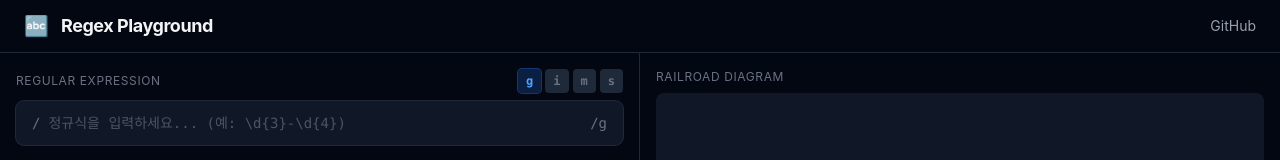
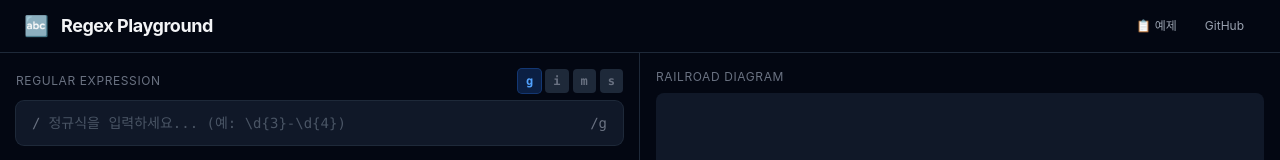
Before and after one commit to Dev-2A/regex-playground, a React (Vite) app: page / in a window 1280 px wide. Shown: the top 160 px of the page. Built offline with nearby package versions, Linux system fonts and the light colour scheme.

Commit message:
✨ 프리셋 예제 10종 + URL 공유 기능 구현

```diff
--- a/src/App.jsx
+++ b/src/App.jsx
@@ -1,4 +1,4 @@
-import { useState, useCallback } from "react";
+import { useState, useCallback, useEffect } from "react";
 import Header from "./components/Layout/Header";
 import PanelLayout from "./components/Layout/PanelLayout";
 import RegexInput from "./components/Editor/RegexInput";
@@ -10,6 +10,7 @@ import CheatSheetPanel from "./components/CheatSheet/CheatSheetPanel";
 import HistoryPanel from "./components/History/HistoryPanel";
 import { useRegex } from "./hooks/useRegex";
 import { useHistory } from "./hooks/useHistory";
+import { decodeFromUrl } from "./utils/shareUrl";
 
 function App() {
   const {
@@ -33,6 +34,20 @@ function App() {
   const [replaceValue, setReplaceValue] = useState("");
   const [replaceVisible, setReplaceVisible] = useState(false);
 
+  // URL에서 상태 복원 (최초 1회)
+  useEffect(() => {
+    const fromUrl = decodeFromUrl();
+    if (fromUrl) {
+      setPattern(fromUrl.pattern);
+      if (fromUrl.flags) setFlagsFromString(fromUrl.flags);
+      if (fromUrl.testString) setTestString(fromUrl.testString);
+      if (fromUrl.replaceValue) {
+        setReplaceValue(fromUrl.replaceValue);
+        setReplaceVisible(true);
+      }
+    }
+  }, []); // eslint-disable-line react-hooks/exhaustive-deps
+
   const handleInsertPattern = useCallback(
     (syntax) => {
       setPattern((prev) => prev + syntax);
@@ -55,9 +70,25 @@ function App() {
     [setPattern, setFlagsFromString, setTestString],
   );
 
+  const handleSelectPreset = useCallback(
+    (preset) => {
+      setPattern(preset.pattern);
+      setFlagsFromString(preset.flags);
+      setTestString(preset.testString);
+      setReplaceValue("");
+    },
+    [setPattern, setFlagsFromString, setTestString],
+  );
+
   return (
     <div className="h-screen flex flex-col bg-gray-950 text-gray-100">
-      <Header />
+      <Header
+        onSelectPreset={handleSelectPreset}
+        pattern={pattern}
+        flagString={flagString}
+        testString={testString}
+        replaceValue={replaceValue}
+      />
       <PanelLayout
         left={
           <>
--- a/src/components/Layout/Header.jsx
+++ b/src/components/Layout/Header.jsx
@@ -1,4 +1,13 @@
-function Header() {
+import PresetDropdown from "./PresetDropdown";
+import ShareButton from "./ShareButton";
+
+function Header({
+  onSelectPreset,
+  pattern,
+  flagString,
+  testString,
+  replaceValue,
+}) {
   return (
     <header className="flex items-center justify-between px-6 py-3 border-b border-gray-800 bg-gray-950">
       <div className="flex items-center gap-3">
@@ -7,12 +16,19 @@ function Header() {
           Regex Playground
         </h1>
       </div>
-      <div className="flex items-center gap-3">
+      <div className="flex items-center gap-1">
+        <PresetDropdown onSelect={onSelectPreset} />
+        <ShareButton
+          pattern={pattern}
+          flags={flagString}
+          testString={testString}
+          replaceValue={replaceValue}
+        />
         <a
           href="https://github.com/Dev-2A/regex-playground"
           target="_blank"
           rel="noopener noreferrer"
-          className="text-gray-400 hover:text-gray-200 transition-colors text-sm"
+          className="px-3 py-1.5 rounded-lg text-xs text-gray-400 hover:text-gray-200 hover:bg-gray-800 transition-colors"
         >
           GitHub
         </a>
--- /dev/null
+++ b/src/components/Layout/PresetDropdown.jsx
@@ -0,0 +1,58 @@
+import { useState, useRef, useEffect } from "react";
+import { presets } from "../../data/presets";
+
+function PresetDropdown({ onSelect }) {
+  const [open, setOpen] = useState(false);
+  const ref = useRef(null);
+
+  useEffect(() => {
+    function handleClickOutside(e) {
+      if (ref.current && !ref.current.contains(e.target)) {
+        setOpen(false);
+      }
+    }
+    document.addEventListener("mousedown", handleClickOutside);
+    return () => document.removeEventListener("mousedown", handleClickOutside);
+  }, []);
+
+  return (
+    <div className="relative" ref={ref}>
+      <button
+        onClick={() => setOpen((v) => !v)}
+        className="px-3 py-1.5 rounded-lg text-xs text-gray-400 hover:text-gray-200 hover:bg-gray-800 transition-colors"
+      >
+        📋 예제
+      </button>
+
+      {open && (
+        <div className="absolute top-full right-0 mt-1 w-64 bg-gray-900 border border-gray-700 rounded-lg shadow-xl z-50 overflow-hidden">
+          <div className="px-3 py-2 border-b border-gray-800">
+            <p className="text-xs text-gray-500 uppercase tracking-wider">
+              프리셋 예제
+            </p>
+          </div>
+          <div className="max-h-72 overflow-y-auto">
+            {presets.map((preset) => (
+              <button
+                key={preset.id}
+                onClick={() => {
+                  onSelect(preset);
+                  setOpen(false);
+                }}
+                className="w-full text-left px-3 py-2.5 hover:bg-gray-800 transition-colors border-b border-gray-800/50 last:border-b-0"
+              >
+                <p className="text-sm text-gray-200">{preset.name}</p>
+                <p className="text-xs text-gray-500 font-mono mt-0.5 truncate">
+                  /{preset.pattern.slice(0, 40)}
+                  {preset.pattern.length > 40 ? "..." : ""}/{preset.flags}
+                </p>
+              </button>
+            ))}
+          </div>
+        </div>
+      )}
+    </div>
+  );
+}
+
+export default PresetDropdown;
--- /dev/null
+++ b/src/components/Layout/ShareButton.jsx
@@ -0,0 +1,41 @@
+import { useState } from "react";
+import { encodeToUrl, copyToClipboard } from "../../utils/shareUrl";
+
+function ShareButton({ pattern, flags, testString, replaceValue }) {
+  const [copied, setCopied] = useState(false);
+
+  const handleShare = async () => {
+    const url = encodeToUrl(pattern, flags, testString, replaceValue);
+    const success = await copyToClipboard(url);
+    if (success) {
+      setCopied(true);
+      // URL도 주소표시줄에 반영
+      window.history.replaceState(
+        null,
+        "",
+        url.split(window.location.origin)[1],
+      );
+      setTimeout(() => setCopied(false), 2000);
+    }
+  };
+
+  if (!pattern) return null;
+
+  return (
+    <button
+      onClick={handleShare}
+      className={`
+        px-3 py-1.5 rounded-lg text-xs transition-all duration-200
+        ${
+          copied
+            ? "bg-emerald-500/20 text-emerald-400"
+            : "text-gray-400 hover:text-gray-200 hover:bg-gray-800"
+        }
+      `}
+    >
+      {copied ? "✅ 복사됨!" : "🔗 공유"}
+    </button>
+  );
+}
+
+export default ShareButton;
--- /dev/null
+++ b/src/data/presets.js
@@ -0,0 +1,79 @@
+export const presets = [
+  {
+    id: "email",
+    name: "📧 이메일",
+    pattern: "[a-zA-Z0-9._%+-]+@[a-zA-Z0-9.-]+\\.[a-zA-Z]{2,}",
+    flags: "g",
+    testString:
+      "admin@example.com, user.name+tag@domain.co.kr, invalid@, @nope.com",
+  },
+  {
+    id: "phone-kr",
+    name: "📱 한국 전화번호",
+    pattern: "0\\d{1,2}-\\d{3,4}-\\d{4}",
+    flags: "g",
+    testString: "010-1234-5678, 02-123-4567, 031-456-7890, 12345",
+  },
+  {
+    id: "url",
+    name: "🔗 URL",
+    pattern: "https?://[\\w.-]+(?:/[\\w./?&=%#-]*)?",
+    flags: "g",
+    testString:
+      "https://example.com/path?q=1 http://test.co.kr 그냥 텍스트 https://dev-2a.github.io",
+  },
+  {
+    id: "date-iso",
+    name: "📅 날짜 (ISO)",
+    pattern:
+      "(?<year>\\d{4})-(?<month>0[1-9]|1[0-2])-(?<day>0[1-9]|[12]\\d|3[01])",
+    flags: "g",
+    testString: "2026-04-07, 2025-12-25, 2026-13-01(invalid), 1999-01-31",
+  },
+  {
+    id: "hex-color",
+    name: "🎨 HEX 색상코드",
+    pattern: "#(?:[0-9a-fA-F]{3}){1,2}\\b",
+    flags: "g",
+    testString: "#fff, #3b82f6, #1e3a5f, #GGG(invalid), color: #09c;",
+  },
+  {
+    id: "ipv4",
+    name: "🌐 IPv4 주소",
+    pattern:
+      "\\b(?:25[0-5]|2[0-4]\\d|[01]?\\d\\d?)\\.(?:25[0-5]|2[0-4]\\d|[01]?\\d\\d?)\\.(?:25[0-5]|2[0-4]\\d|[01]?\\d\\d?)\\.(?:25[0-5]|2[0-4]\\d|[01]?\\d\\d?)\\b",
+    flags: "g",
+    testString: "192.168.1.1, 10.0.0.255, 999.999.999.999(invalid), 0.0.0.0",
+  },
+  {
+    id: "html-tag",
+    name: "🏷️ HTML 태그",
+    pattern: "<(\\w+)(\\s[^>]*)?>.*?</\\1>|<\\w+\\s*/>",
+    flags: "gs",
+    testString:
+      '<div class="box">content</div> <br/> <p>paragraph</p> plain text',
+  },
+  {
+    id: "password",
+    name: "🔒 비밀번호 강도",
+    pattern:
+      "(?=.*[a-z])(?=.*[A-Z])(?=.*\\d)(?=.*[@$!%*?&])[A-Za-z\\d@$!%*?&]{8,}",
+    flags: "",
+    testString:
+      "Str0ng!Pass (강함), weakpass (약함), NoSpecial1 (특수문자 없음)",
+  },
+  {
+    id: "korean",
+    name: "🇰🇷 한글",
+    pattern: "[가-힣]+",
+    flags: "g",
+    testString: "안녕하세요 Hello 세계 World 테스트123",
+  },
+  {
+    id: "csv-parse",
+    name: "📊 CSV 필드 파싱",
+    pattern: '(?:^|,)("(?:[^"]|"")*"|[^,]*)',
+    flags: "g",
+    testString: 'name,"age",city,"hello, world","say ""hi"""',
+  },
+];
--- /dev/null
+++ b/src/utils/shareUrl.js
@@ -0,0 +1,45 @@
+export function encodeToUrl(pattern, flags, testString, replaceValue) {
+  const params = new URLSearchParams();
+  if (pattern) params.set("r", pattern);
+  if (flags) params.set("f", flags);
+  if (testString) params.set("t", testString);
+  if (replaceValue) params.set("rp", replaceValue);
+
+  const base = window.location.origin + window.location.pathname;
+  return `${base}?${params.toString()}`;
+}
+
+export function decodeFromUrl() {
+  const params = new URLSearchParams(window.location.search);
+  const pattern = params.get("r") || "";
+  const flags = params.get("f") || "";
+  const testString = params.get("t") || "";
+  const replaceValue = params.get("rp") || "";
+
+  if (!pattern && !testString) return null;
+
+  return { pattern, flags, testString, replaceValue };
+}
+
+export async function copyToClipboard(text) {
+  try {
+    await navigator.clipboard.writeText(text);
+    return true;
+  } catch {
+    // fallback
+    const textarea = document.createElement("textarea");
+    textarea.value = text;
+    textarea.style.position = "fixed";
+    textarea.style.opacity = "0";
+    document.body.appendChild(textarea);
+    textarea.select();
+    try {
+      document.execCommand("copy");
+      document.body.removeChild(textarea);
+      return true;
+    } catch {
+      document.body.removeChild(textarea);
+      return false;
+    }
+  }
+}
```
